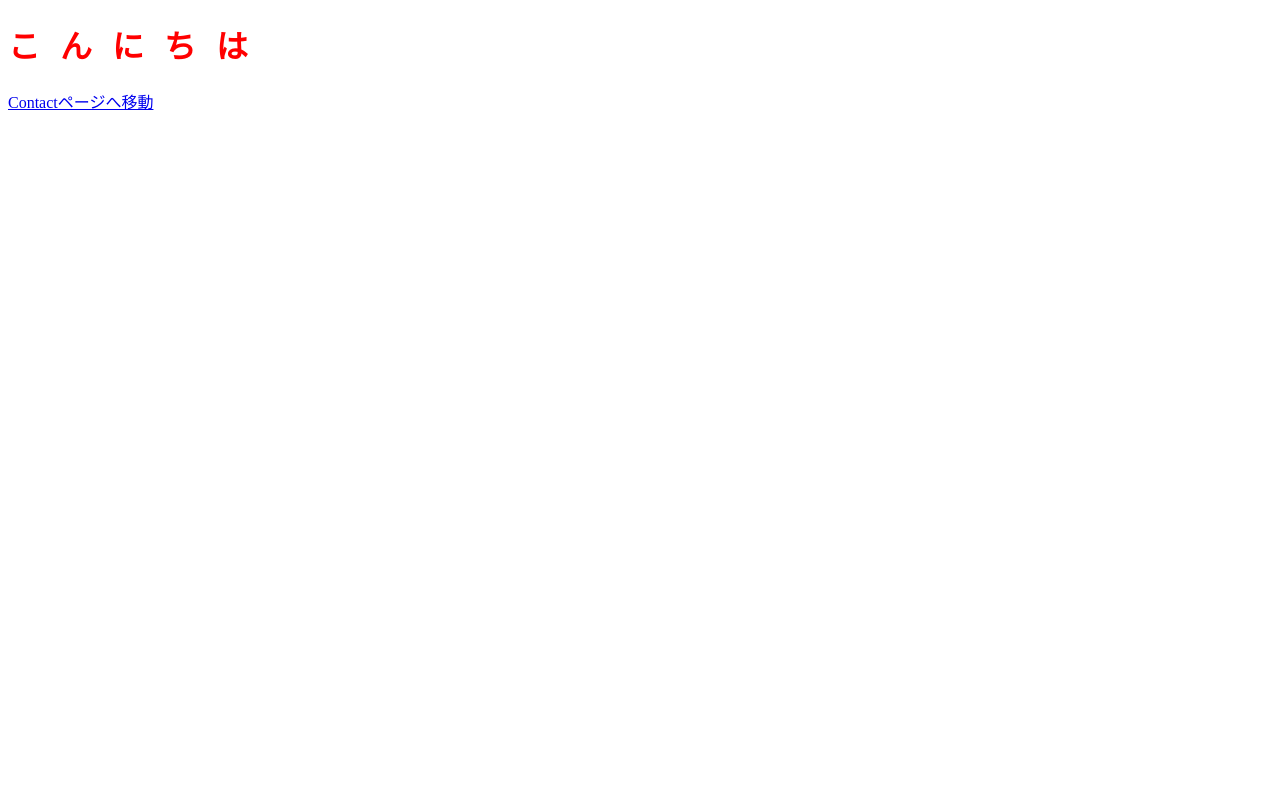
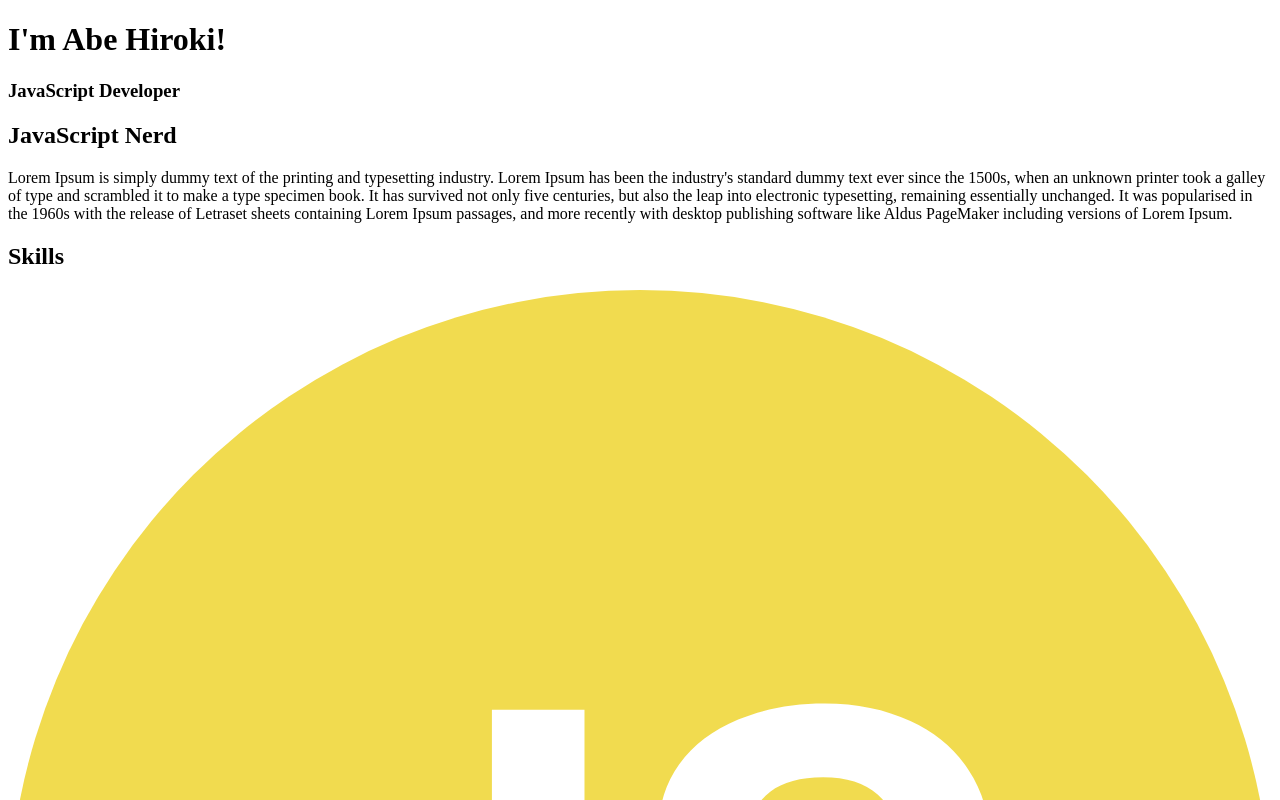
Before and after one commit to yuta-ushijima/next-portfolio, a Next.js app: page / in a window 1280 px wide. Shown: the top 800 px of the page. Built offline with nearby package versions, Linux system fonts and the light colour scheme.

Commit message:
feat: improve index.js

```diff
--- a/src/pages/index.js
+++ b/src/pages/index.js
@@ -1,14 +1,60 @@
 import Link from "next/link";
-import * as style from "../styles/index.module.css";
 
 const Index = () => {
   return (
-    <div>
-      <h1 className={style.h1Text}>こんにちは</h1>
-      <Link href="/contact">
-        <a>Contactページへ移動</a>
-      </Link>
-    </div>
+    <>
+      <div>
+        <div>
+          <h1>I'm Abe Hiroki!</h1>
+          <h3>JavaScript Developer</h3>
+        </div>
+      </div>
+      <div>
+        <div>
+          <div>
+            <h2>JavaScript Nerd</h2>
+            <p>
+              Lorem Ipsum is simply dummy text of the printing and typesetting
+              industry. Lorem Ipsum has been the industry's standard dummy text
+              ever since the 1500s, when an unknown printer took a galley of
+              type and scrambled it to make a type specimen book. It has
+              survived not only five centuries, but also the leap into
+              electronic typesetting, remaining essentially unchanged. It was
+              popularised in the 1960s with the release of Letraset sheets
+              containing Lorem Ipsum passages, and more recently with desktop
+              publishing software like Aldus PageMaker including versions of
+              Lorem Ipsum.
+            </p>
+          </div>
+        </div>
+        <div>
+          <h2>Skills</h2>
+          <div>
+            <div>
+              <img src="/images/javascript.svg" alt="javascript" />
+              <span>JavaScript / 10 years</span>
+            </div>
+            <div>
+              <img src="/images/react.svg" alt="react" />
+              <span>React / 5 years</span>
+            </div>
+            <div>
+              <img src="/images/gatsby.svg" alt="gatsby" />
+              <span>Gatsby / 3 years</span>
+            </div>
+            <div>
+              <img src="/images/next.svg" alt="next" />
+              <span>Next.JS / 3 years</span>
+            </div>
+          </div>
+        </div>
+        <div>
+          <Link href="/contact">
+            <a>Make It Happen!</a>
+          </Link>
+        </div>
+      </div>
+    </>
   );
 };
 export default Index;
```
